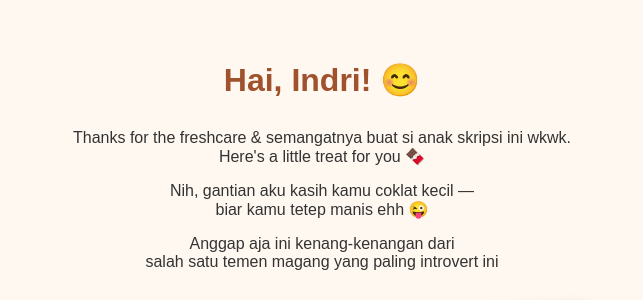
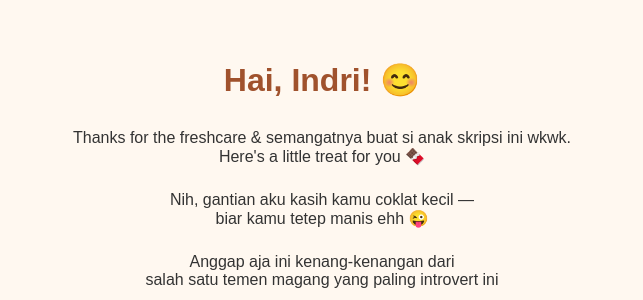
Before and after one commit to Nikofauzan/little-treat, a plain HTML site: page index.html in a window 1280 px wide. Shown: the top 300 px of the page, without its empty margins (318-961 px from the left). Drawn offline with Linux system fonts and the light colour scheme.

Commit message:
Update add spasing

```diff
--- a/index.html
+++ b/index.html
@@ -12,6 +12,10 @@
       max-width: 800px;
       margin: auto;
       text-align: center;
+    }
+
+    p {
+      margin-bottom: 25px; /* Tambah spasi bawah tiap paragraf */
     }
 
     h1 {
```
